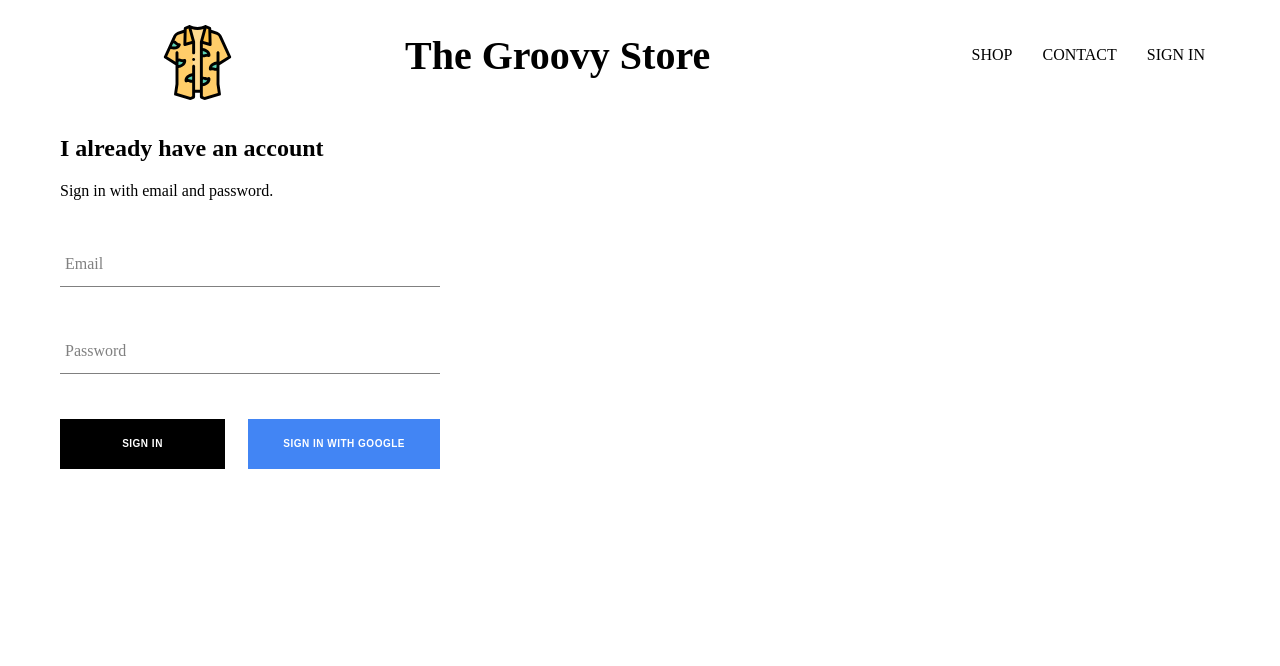
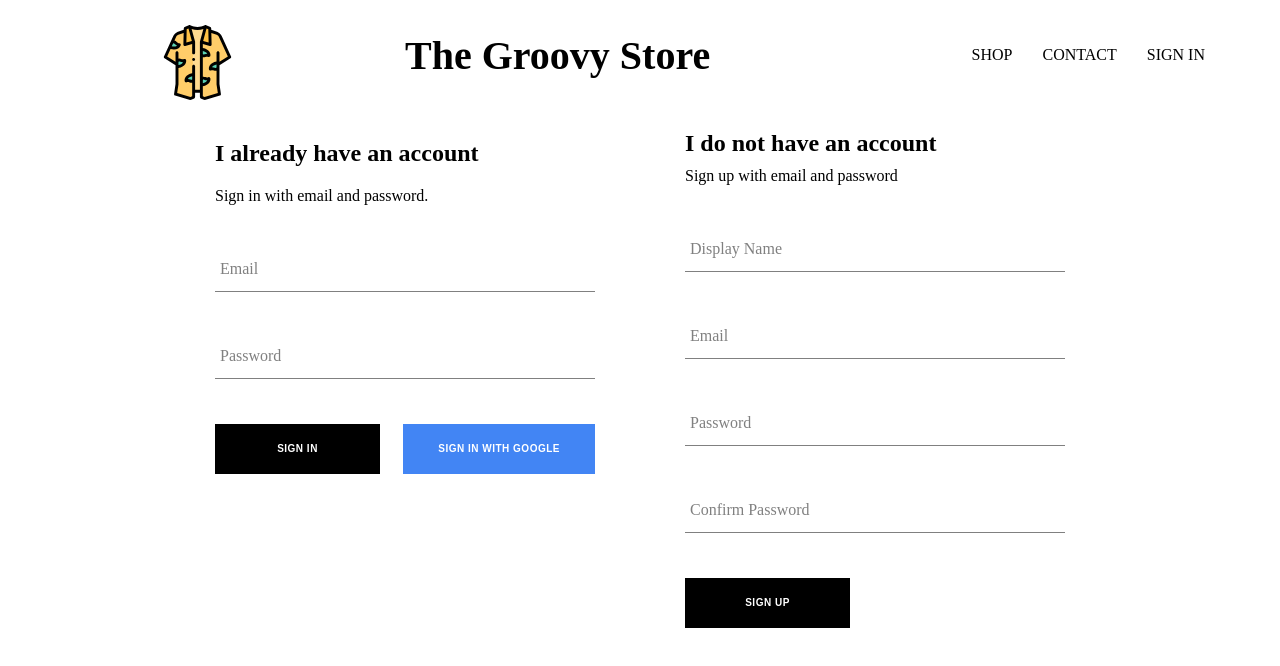
Before and after one commit to sreskala/practice-ecommerce-app, a React (Create React App) app: page /sign-in in a window 1280 px wide. Shown: the top 666 px of the page. Built offline with nearby package versions, Linux system fonts and the light colour scheme; no server answers; a web font is replaced by a local one.

Commit message:
Enabled signup with email and password

```diff
--- a/src/App.js
+++ b/src/App.js
@@ -24,8 +24,21 @@
     unsubscribeFromAuth = null;
 
     componentDidMount() {
-        this.unsubscribeFromAuth = auth.onAuthStateChanged( async user => {
-            createUserProfileDocument(user);
+        this.unsubscribeFromAuth = auth.onAuthStateChanged( async userAuth => {
+            if(userAuth) {
+                const userRef = await createUserProfileDocument(userAuth);
+
+                userRef.onSnapshot(snapShot => {
+                    this.setState({
+                        currentUser: {
+                            id: snapShot.id,
+                            ...snapShot.data()
+                        }
+                    }, () => console.log(this.state))
+                });
+            } else {
+                this.setState({ currentUser: userAuth });
+            }
         })
     }
 
--- a/src/components/sign-in/SignIn.jsx
+++ b/src/components/sign-in/SignIn.jsx
@@ -30,7 +30,7 @@
 
         this.setState({
             [name]: value
-        }, () => console.log(this.state));
+        });
     }
 
     render() {
--- /dev/null
+++ b/src/components/sign-up/SignUp.jsx
@@ -0,0 +1,94 @@
+import React, {Component} from 'react';
+
+//styles
+import './sign-up.styles.scss';
+
+import FormInput from '../form-input/FormInput';
+import CustomButton from '../custom-button/CustomButton';
+
+import {auth, createUserProfileDocument} from '../../firebase/firebase.utils';
+
+class SignUp extends Component {
+    constructor() {
+        super();
+
+        this.state = {
+            displayName: '',
+            email: '',
+            password: '',
+            confirmPassword: ''
+        }
+    }
+
+    handleSubmit = async e => {
+        e.preventDefault();
+
+        const {displayName, email, password, confirmPassword} = this.state;
+
+        if (password !== confirmPassword) {
+            alert("Passwords must match");
+            return;
+        }
+
+        try {
+            const {user} = await auth.createUserWithEmailAndPassword(email, password);
+            await createUserProfileDocument(user, {displayName});
+
+            this.setState({displayName: '', email: '', password: '', confirmPassword: ''})
+
+        } catch (err) {
+            console.error(err);
+        }
+    }
+
+    handleChange = e => {
+        const { name, value } = e.target;
+        this.setState({ [name]: value });
+    }
+
+    render() {
+
+        const {displayName, email, password, confirmPassword} = this.state;
+
+        return (
+            <div className="sign-up">
+                <h2 className="title">I do not have an account</h2>
+                <span>Sign up with email and password</span>
+                <form className="sign-up-form" onSubmit={this.handleSubmit}>
+                    <FormInput
+                        type="text"
+                        name="displayName"
+                        value={displayName}
+                        handleChange={this.handleChange}
+                        label="Display Name"
+                        required/>
+                    <FormInput
+                        type="email"
+                        name="email"
+                        value={email}
+                        handleChange={this.handleChange}
+                        label="Email"
+                        required/>
+                    <FormInput
+                        type="password"
+                        name="password"
+                        value={password}
+                        handleChange={this.handleChange}
+                        label="Password"
+                        required/>
+                    <FormInput
+                        type="password"
+                        name="confirmPassword"
+                        value={confirmPassword}
+                        handleChange={this.handleChange}
+                        label="Confirm Password"
+                        required/>
+                    <CustomButton type="submit">SIGN UP</CustomButton>
+
+                </form>
+            </div>
+        );
+    }
+}
+
+export default SignUp;
--- /dev/null
+++ b/src/components/sign-up/sign-up.styles.scss
@@ -0,0 +1,9 @@
+.sign-up {
+    display: flex;
+    flex-direction: column;
+    width: 380px;
+
+    .title {
+      margin: 10px 0;
+    }
+  }
--- a/src/firebase/firebase.utils.js
+++ b/src/firebase/firebase.utils.js
@@ -35,7 +35,6 @@
           }
 
       }
-
       return userRef;
 
   }
--- a/src/pages/sign-in-and-sign-up/SignInAndSignUp.jsx
+++ b/src/pages/sign-in-and-sign-up/SignInAndSignUp.jsx
@@ -1,13 +1,15 @@
 import React from 'react';
 
 import SignIn from '../../components/sign-in/SignIn';
+import SignUp from '../../components/sign-up/SignUp';
 
 //styles
 import './sign-in-and-sign-up.styles.scss';
 
 const SignInAndSignUp = () => (
-    <div>
+    <div className="sign-in-and-sign-up">
         <SignIn />
+        <SignUp />
     </div>
 )
 
--- a/src/pages/sign-in-and-sign-up/sign-in-and-sign-up.styles.scss
+++ b/src/pages/sign-in-and-sign-up/sign-in-and-sign-up.styles.scss
@@ -0,0 +1,6 @@
+.sign-in-and-sign-up {
+    width: 850px;
+    display: flex;
+    justify-content: space-between;
+    margin: 30px auto;
+  }
```
